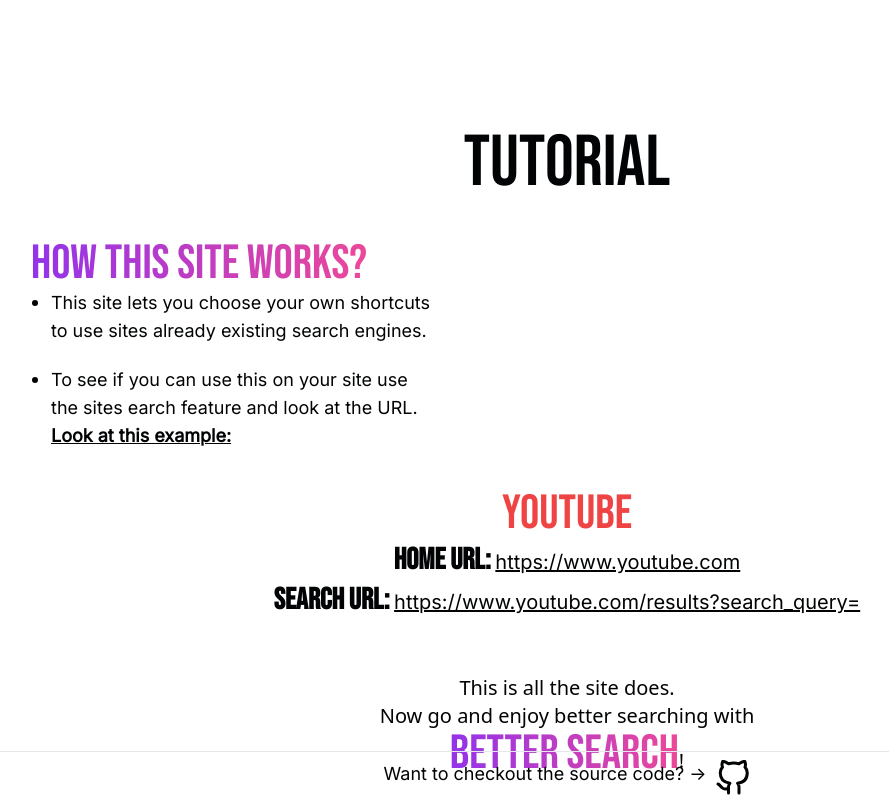
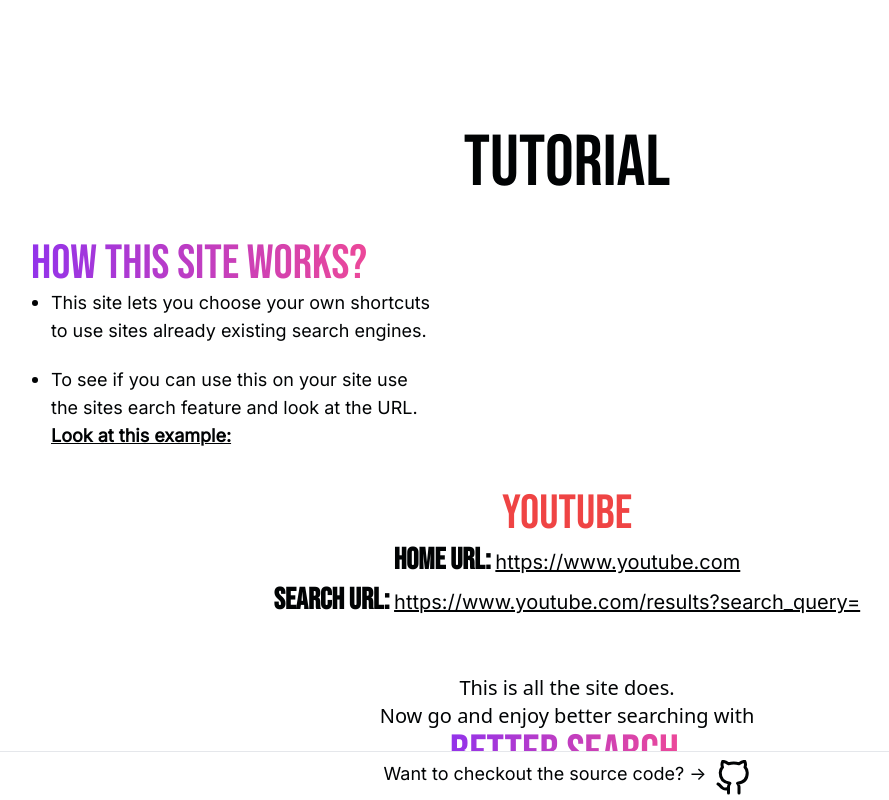
Before and after one commit to ajvejko/Bettersearch, a Vue app: page / in a window 1280 px wide. Shown: the part 800-1600 px from the top of the page, without its empty margins (73-962 px from the left). Built offline with nearby package versions, Linux system fonts and the light colour scheme.

Commit message:
fixed a background for the footer

```diff
--- a/src/components/TutorialPage.vue
+++ b/src/components/TutorialPage.vue
@@ -62,7 +62,7 @@
       </p>
     </div>
     <div
-      class="absolute bottom-0 left-0 right-0 flex justify-center border-t pb-1 pt-2 text-center font-inter lg:text-lg"
+      class="absolute bottom-0 left-0 right-0 flex justify-center border-t bg-backgroundLight pb-1 pt-2 text-center font-inter dark:bg-backgroundDark lg:text-lg"
     >
       Want to checkout the source code? ->
       <a
```
